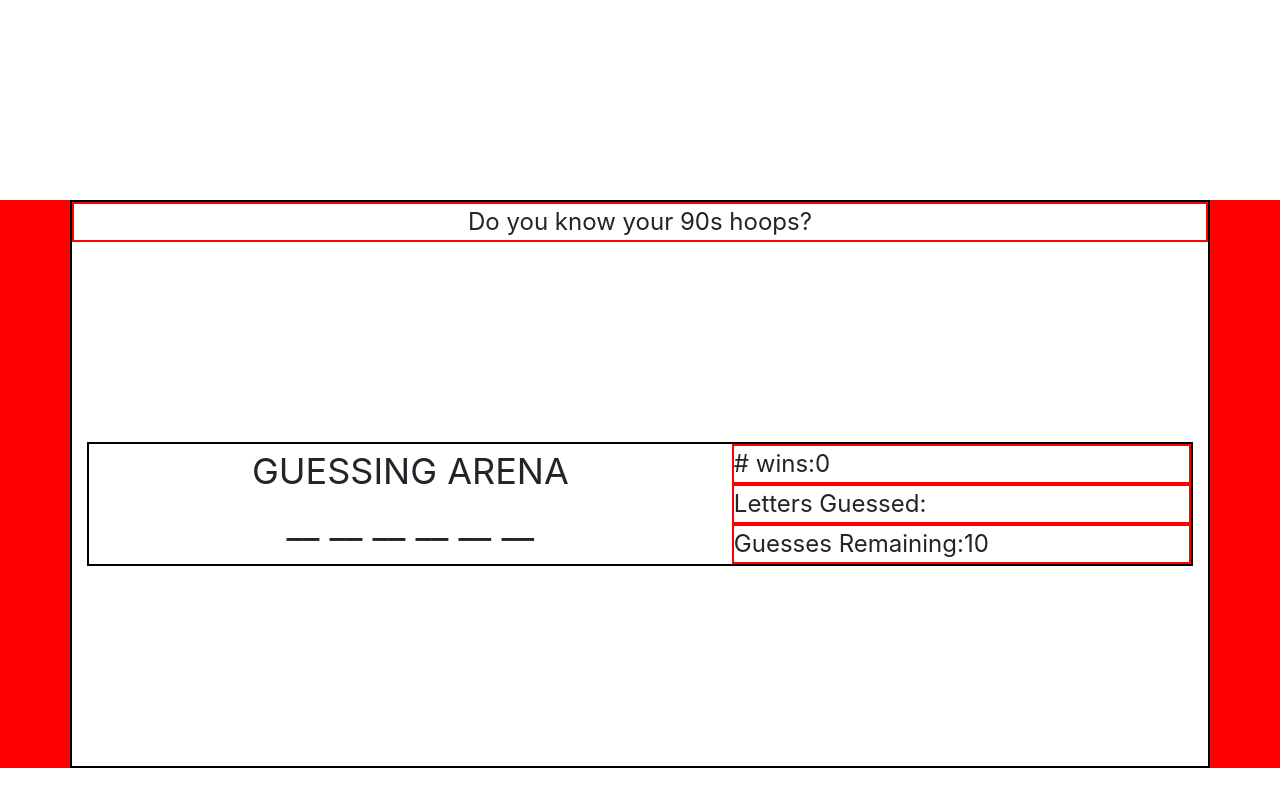
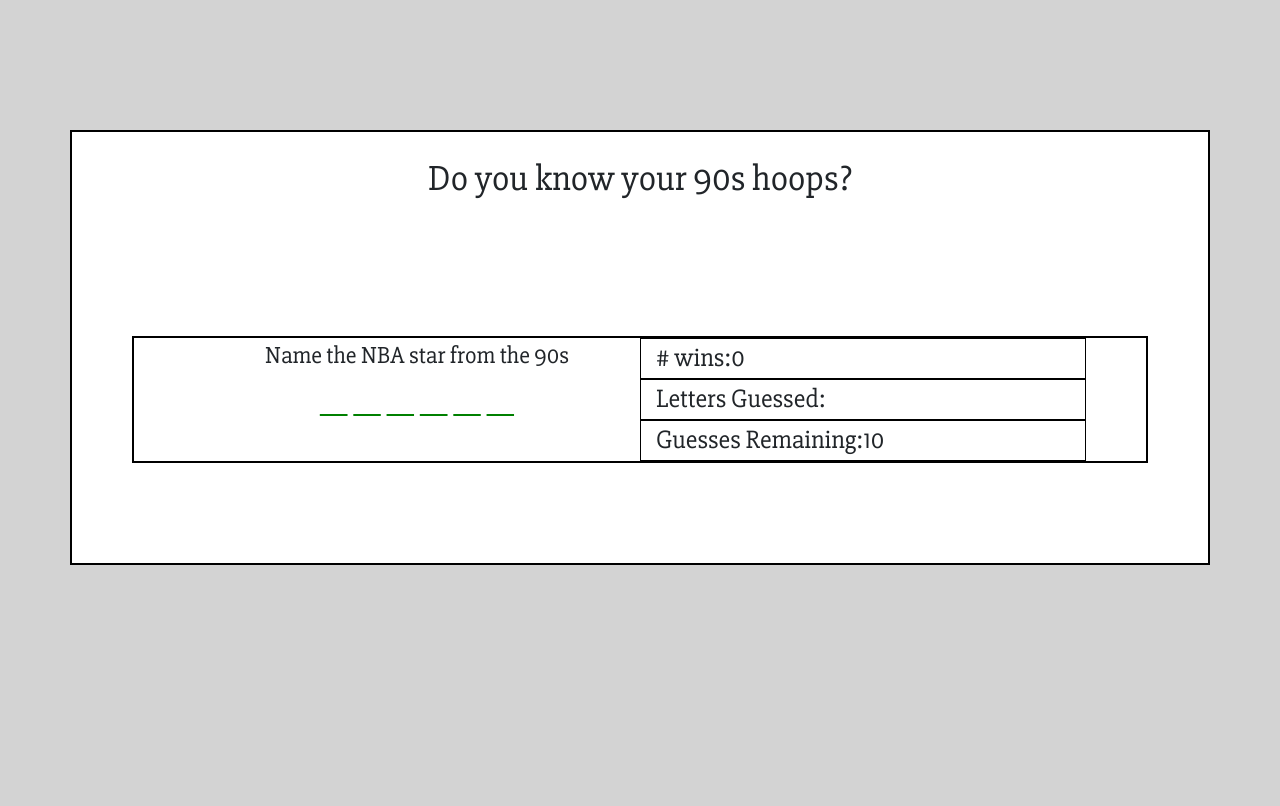
Before and after one commit to rsharar/Word-Guess-Game, a plain HTML site: page index.html in a window 1280 px wide. Drawn offline with nearby package versions, Linux system fonts and the light colour scheme.

Commit message:
adding some styling

```diff
--- a/assets/css/style.css
+++ b/assets/css/style.css
@@ -1,24 +1,45 @@
-.background {
-    background-color:red;
+body {
+    background-color: lightgray;
+    background-image: (url(../images/bball.jpg));
 }
 .gamebox {
     border: 2px solid black;
     background-color: white;
-    margin-top: 200px;
-    margin-bottom: 200px;
+    margin-top: 130px;
+    margin-bottom: 100px;
+    padding-left: 60px;
+    padding-right: 60px;
 }
 
 .titleheader {
-    border: 2px solid red;
+    border: .5px solid black;
+    text-align: center;
+    font-size: 26px;
+    font-family: 'Slabo 27px', serif;
+    padding-left: 15px;
+}
+
+#header {
+    margin-top: 20px;
+    text-align: center;
+    font-size: 36px;
+    font-family: 'Slabo 27px', serif;
+}
+.guessing-arena {
     text-align: center;
     font-size: 24px;
+    font-family: 'Slabo 27px', serif;
+}
+#chosen-word{
+    font-size: 36px;
+    color: green;
+    font-family: 'Slabo 27px', serif;
 }
 
-.guessing-arena {
-    text-align: center;
-    font-size: 36px;
+#letters-guessed{
+    color: darkred;
+    font-family: 'Slabo 27px', serif;
 }
-
 .footer {
     height: 200px;
 }
--- a/assets/javascript/game.js
+++ b/assets/javascript/game.js
@@ -86,6 +86,7 @@ document.onkeyup = function (event) {
                 // display guessed letters to HTML
                 document.getElementById('chosen-word').innerHTML = underScores;
                 if (!underScores.includes("__ ")){
+                    underScores.join("");
                     alert("Congratulations! You win!")
                     wins++;
                     document.getElementById('wins').innerHTML = wins;
--- a/index.html
+++ b/index.html
@@ -5,6 +5,8 @@
         <meta name="viewport" content="width=device-width, initial-scale=1">
         <!-- Bootstrap CSS -->
         <link rel="stylesheet" href="https://stackpath.bootstrapcdn.com/bootstrap/4.1.2/css/bootstrap.min.css" integrity="sha384-Smlep5jCw/wG7hdkwQ/Z5nLIefveQRIY9nfy6xoR1uRYBtpZgI6339F5dgvm/e9B" crossorigin="anonymous">
+        <!-- Font Family -->
+        <link href="https://fonts.googleapis.com/css?family=Slabo+27px" rel="stylesheet">
         <!-- Game styling CSS -->
         <link rel="stylesheet" type="text/css" href="assets/css/style.css">
     </head>
@@ -12,19 +14,19 @@
     <div class="container-fluid background">
         <div class="container gamebox">
             <div class="row">
-                <div class="col-md-12 titleheader">
+                <div class="col-md-12" id="header">
                     Do you know your 90s hoops?
                 </div>
             </div>
             <div class="container-fluid">
 
                 <div class="row title gamebox">
-                    <div class="col-md-7 guessing-arena">
-                        GUESSING ARENA
+                    <div class="col-md-6 guessing-arena">
+                        Name the NBA star from the 90s
                         <div id="chosen-word">
                         </div>
                     </div>
-                    <div class="col-md-5">
+                    <div class="col-md-6">
                         <div class="row titleheader"># wins:
                             <div id="wins">0</div>
                         </div>
```
Also changed, not shown: assets/images/bball.jpg (added).
